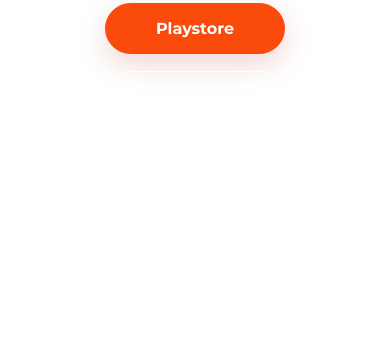
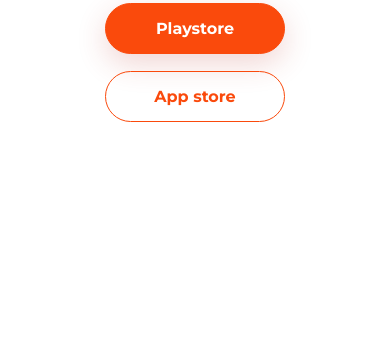
Before and after one commit to JamoliddinDev/bella-olonje-jam, a plain HTML site: page index.html in a window 390 px wide. Shown: the part 428-771 px from the top of the page. Drawn offline with Linux system fonts and the light colour scheme.

Commit message:
mobile button color fixed

```diff
--- a/index.html
+++ b/index.html
@@ -37,7 +37,7 @@
             <p id="down-text2">Download the bella onoje’s food app now on</p>
             <div class="download-btn">
                 <a href="#" class="playstore btn">Playstore</a>
-                <a href="#" class="appstore btn">App store</a>
+                <a href="#" class="appstore btn header-app-btn">App store</a>
             </div>
         </div>
     </header>
--- a/style.css
+++ b/style.css
@@ -539,6 +539,11 @@ footer> .container {
     width: inherit;
   }
 
+  .header-app-btn {
+    border:1px solid #FA4A0C;
+    color: #FA4A0C;
+  }
+
 
 
 }
```
